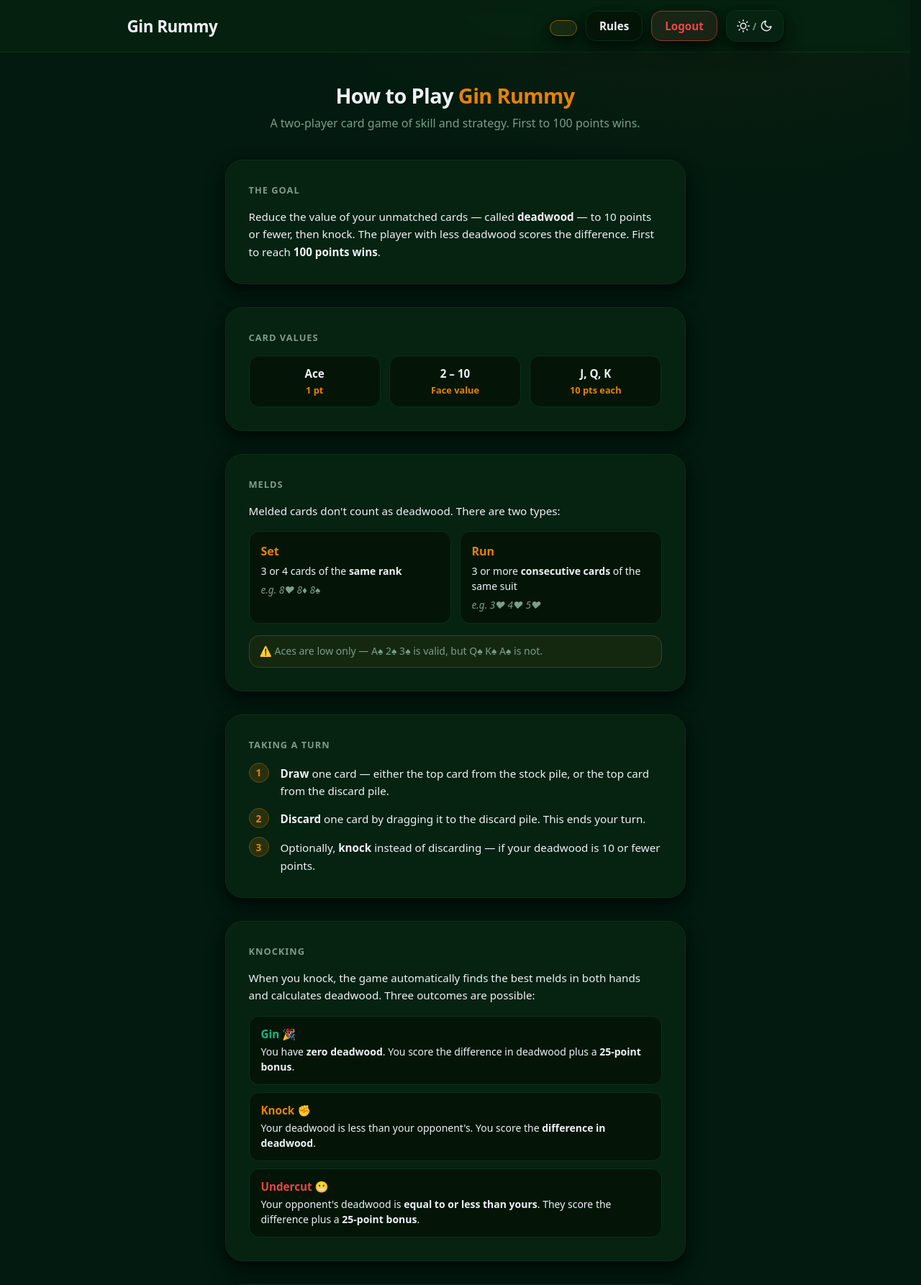
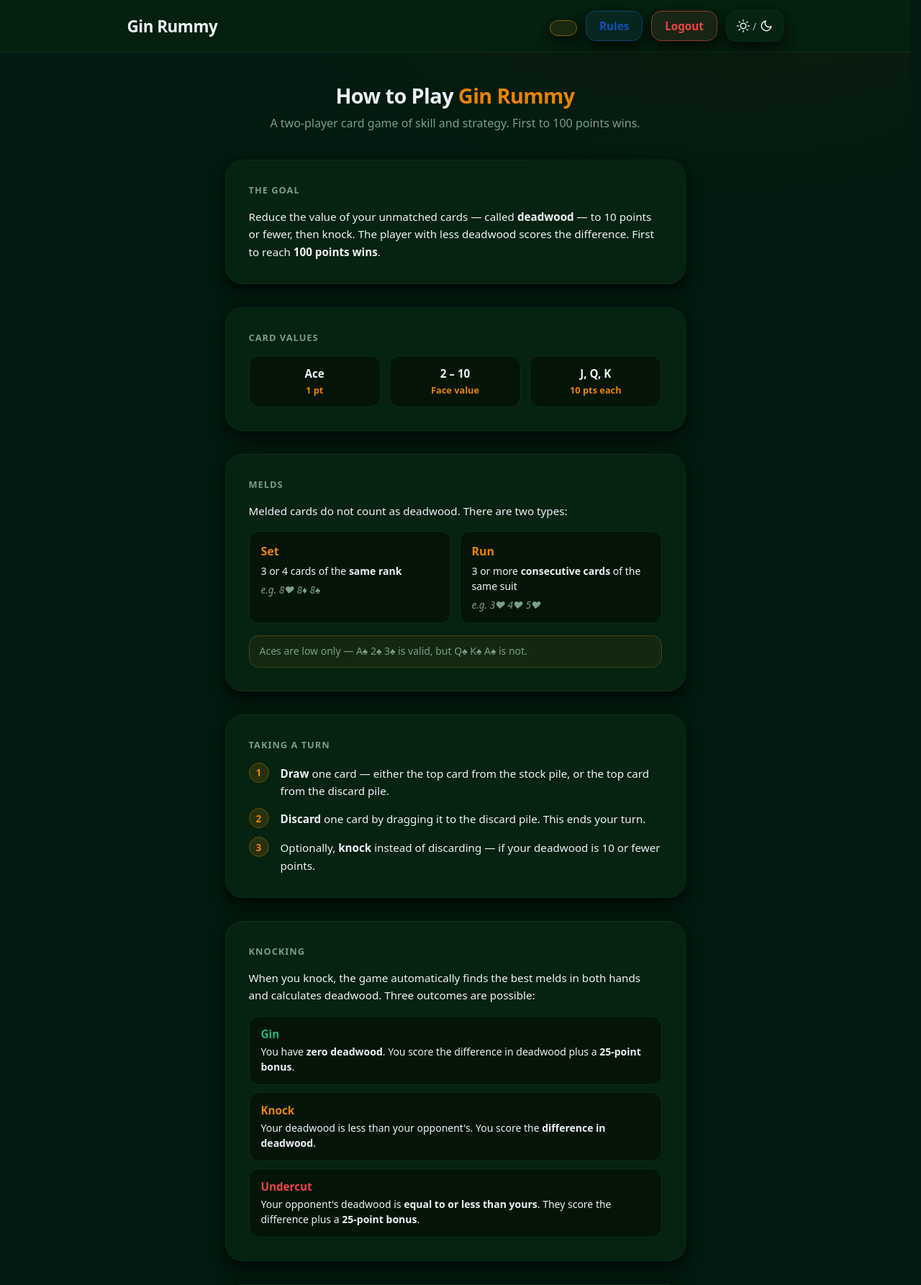
Before and after one commit to JacobHoukes/gin-rummy, a FastAPI app: template templates/rules.html in a window 1280 px wide. Shown: the top 1786 px of the page at 72% size. Run offline with FastAPI, Linux system fonts and the light colour scheme; the template is opened without the code that fills it, so the values that code supplies are empty.

Commit message:
Remove all emojis, add blue info style for Rules button

```diff
--- a/static/style.css
+++ b/static/style.css
@@ -175,6 +175,16 @@
 
 button.danger:hover {
     background: color-mix(in srgb, #ef4444 14%, var(--surface));
+}
+
+button.info {
+    color: #0F52BA;
+    border-color: color-mix(in srgb, #0F52BA 55%, var(--border));
+    background: color-mix(in srgb, #0F52BA 8%, var(--surface));
+}
+
+button.info:hover {
+    background: color-mix(in srgb, #0F52BA 14%, var(--surface));
 }
 
 
--- a/templates/account.html
+++ b/templates/account.html
@@ -32,7 +32,7 @@
         <a href="/board" class="brand-name">Gin Rummy</a>
         <div class="topbar-actions">
             <a href="/account"><button class="accent">{{ username }}</button></a>
-            <a href="/rules"><button>Rules</button></a>
+            <a href="/rules"><button class="info">Rules</button></a>
             <a href="/logout"><button class="danger">Logout</button></a>
             <button id="theme-toggle" class="icon-button" type="button" title="Toggle theme">
                 <span class="theme-svg-icon">
--- a/templates/rules.html
+++ b/templates/rules.html
@@ -32,7 +32,7 @@
         <a href="/board" class="brand-name">Gin Rummy</a>
         <div class="topbar-actions">
             <a href="/account"><button class="accent">{{ username }}</button></a>
-            <a href="/rules"><button>Rules</button></a>
+            <a href="/rules"><button class="info">Rules</button></a>
             <a href="/logout"><button class="danger">Logout</button></a>
             <button id="theme-toggle" class="icon-button" type="button" title="Toggle theme">
                 <span class="theme-svg-icon">
@@ -92,7 +92,7 @@
 
         <div class="rules-section">
             <h2 class="rules-section-title">Melds</h2>
-            <p>Melded cards don't count as deadwood. There are two types:</p>
+            <p>Melded cards do not count as deadwood. There are two types:</p>
             <div class="rules-melds">
                 <div class="rules-meld-card">
                     <div class="rules-meld-title">Set</div>
@@ -105,7 +105,7 @@
                     <div class="rules-meld-example">e.g. 3♥ 4♥ 5♥</div>
                 </div>
             </div>
-            <p class="rules-note">⚠️ Aces are low only — A♠ 2♠ 3♠ is valid, but Q♠ K♠ A♠ is not.</p>
+            <p class="rules-note">Aces are low only — A♠ 2♠ 3♠ is valid, but Q♠ K♠ A♠ is not.</p>
         </div>
 
         <div class="rules-section">
@@ -131,15 +131,15 @@
             <p>When you knock, the game automatically finds the best melds in both hands and calculates deadwood. Three outcomes are possible:</p>
             <div class="rules-outcomes">
                 <div class="rules-outcome">
-                    <div class="rules-outcome-title rules-outcome--gin">Gin 🎉</div>
+                    <div class="rules-outcome-title rules-outcome--gin">Gin</div>
                     <div class="rules-outcome-desc">You have <strong>zero deadwood</strong>. You score the difference in deadwood plus a <strong>25-point bonus</strong>.</div>
                 </div>
                 <div class="rules-outcome">
-                    <div class="rules-outcome-title rules-outcome--knock">Knock ✊</div>
+                    <div class="rules-outcome-title rules-outcome--knock">Knock</div>
                     <div class="rules-outcome-desc">Your deadwood is less than your opponent's. You score the <strong>difference in deadwood</strong>.</div>
                 </div>
                 <div class="rules-outcome">
-                    <div class="rules-outcome-title rules-outcome--undercut">Undercut 😬</div>
+                    <div class="rules-outcome-title rules-outcome--undercut">Undercut</div>
                     <div class="rules-outcome-desc">Your opponent's deadwood is <strong>equal to or less than yours</strong>. They score the difference plus a <strong>25-point bonus</strong>.</div>
                 </div>
             </div>
```
Also changed, not shown: templates/board.html (+13 -18 lines).
